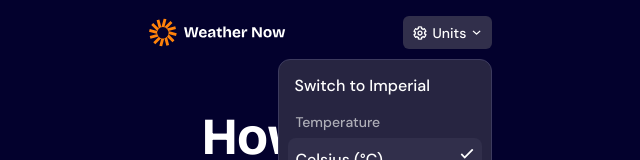
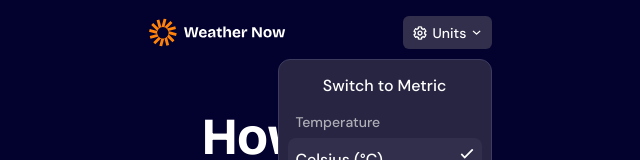
Before and after one commit to Davichobits/weather-app-next, a Next.js app: page / in a window 1280 px wide. Both pictures are taken after a click on the button "Units". Shown: the top 160 px of the page, without its empty margins (320-960 px from the left). Built offline with nearby package versions, Linux system fonts and the light colour scheme.

Commit message:
Add metric system toggle functionality and update types

```diff
--- a/src/components/header/drop-down.tsx
+++ b/src/components/header/drop-down.tsx
@@ -1,5 +1,6 @@
-import type { DropDownOptions } from '../../types/types'
-import { DropDownItem } from './drop-down-item'
+import type { DropDownOptions } from '../../types/types';
+import { DropDownItem } from './drop-down-item';
+import { useIndicatorStore } from '@/stores/indicator-store-provider';
 
 const dropDownOptions: DropDownOptions[] = [
   {
@@ -17,9 +18,23 @@ const dropDownOptions: DropDownOptions[] = [
 ]
 
 export const DropDown = () => {
+
+  const store = useIndicatorStore((state)=> state);
+
+  const capitalize = (word: string) : string => {
+    const firstLetter = word.at(0)?.toLocaleUpperCase();
+    const rest = word.slice(1);
+    return firstLetter + rest;
+  }
+
   return (
     <div className='absolute top-[43px] right-0 w-[214px] bg-Neutral-800 border border-Neutral-600 rounded-xl px-2 py-1.5 flex flex-col'>
-      <p className='p-2 h-[39px] hover:bg-Neutral-700 rounded-lg cursor-pointer transition-colors'>Switch to Imperial</p>
+      <button
+        onClick={store.toggleMetricSystem}
+        className='p-2 h-[39px] hover:bg-Neutral-700 rounded-lg cursor-pointer transition-colors'
+      >
+        Switch to {capitalize(store.metricSystem)}
+      </button>
       {
         dropDownOptions.map((option)=><DropDownItem key={option.indicator} {...option} />)
       }
--- a/src/stores/indicator-store.ts
+++ b/src/stores/indicator-store.ts
@@ -1,17 +1,24 @@
 import { createStore } from 'zustand';
-import { UnitTemperature, UnitWindSpeed, UnitPrecipitation } from '@/types/types';
+import {
+  UnitTemperature,
+  UnitWindSpeed,
+  UnitPrecipitation,
+  MetricSystem
+} from '@/types/types';
 
 
 export type IndicatorState = {
   temperatureUnit: UnitTemperature;
   windSpeedUnit: UnitWindSpeed;
   precipitationUnit: UnitPrecipitation;
+  metricSystem: MetricSystem
 }
 
 export type IndicatorActions = {
   toggleTemperatureUnit: () => void;
   toggleWindSpeedUnit: ()=> void;
   togglePrecipitationUnit: ()=> void;
+  toggleMetricSystem: ()=> void;
 }
 
 export type IndicatorStore = IndicatorState & IndicatorActions;
@@ -20,7 +27,8 @@ export const initIndicatorStore = (): IndicatorState => {
   return {
     temperatureUnit: 'Celsius (°C)',
     windSpeedUnit: 'km/h',
-    precipitationUnit: 'Millimeters (mm)'
+    precipitationUnit: 'Millimeters (mm)',
+    metricSystem: 'metric',
   }
 }
 
@@ -28,7 +36,8 @@ export const initIndicatorStore = (): IndicatorState => {
 export const defaultInitState: IndicatorState = {
   temperatureUnit: 'Celsius (°C)',
   windSpeedUnit: 'km/h',
-  precipitationUnit: 'Millimeters (mm)'
+  precipitationUnit: 'Millimeters (mm)',
+  metricSystem: 'metric',
 }
 
 export const createIndicatorStore = (initState: IndicatorState = defaultInitState) => {
@@ -43,6 +52,9 @@ export const createIndicatorStore = (initState: IndicatorState = defaultInitStat
     })),
     togglePrecipitationUnit: ()=>set((state)=>({
       precipitationUnit: state.precipitationUnit === 'Inches (in)' ? 'Millimeters (mm)' : 'Inches (in)'
+    })),
+    toggleMetricSystem: ()=>set((state)=>({
+      metricSystem: state.metricSystem === 'imperial' ? 'metric': 'imperial',
     }))
   }))
 }
--- a/src/types/types.ts
+++ b/src/types/types.ts
@@ -22,3 +22,5 @@ export type DropDownOptions =
   | TemperatureOptions
   | WindSpeedOptions
   | PrecipitationOptions
+
+export type MetricSystem = "imperial" | "metric"
```
